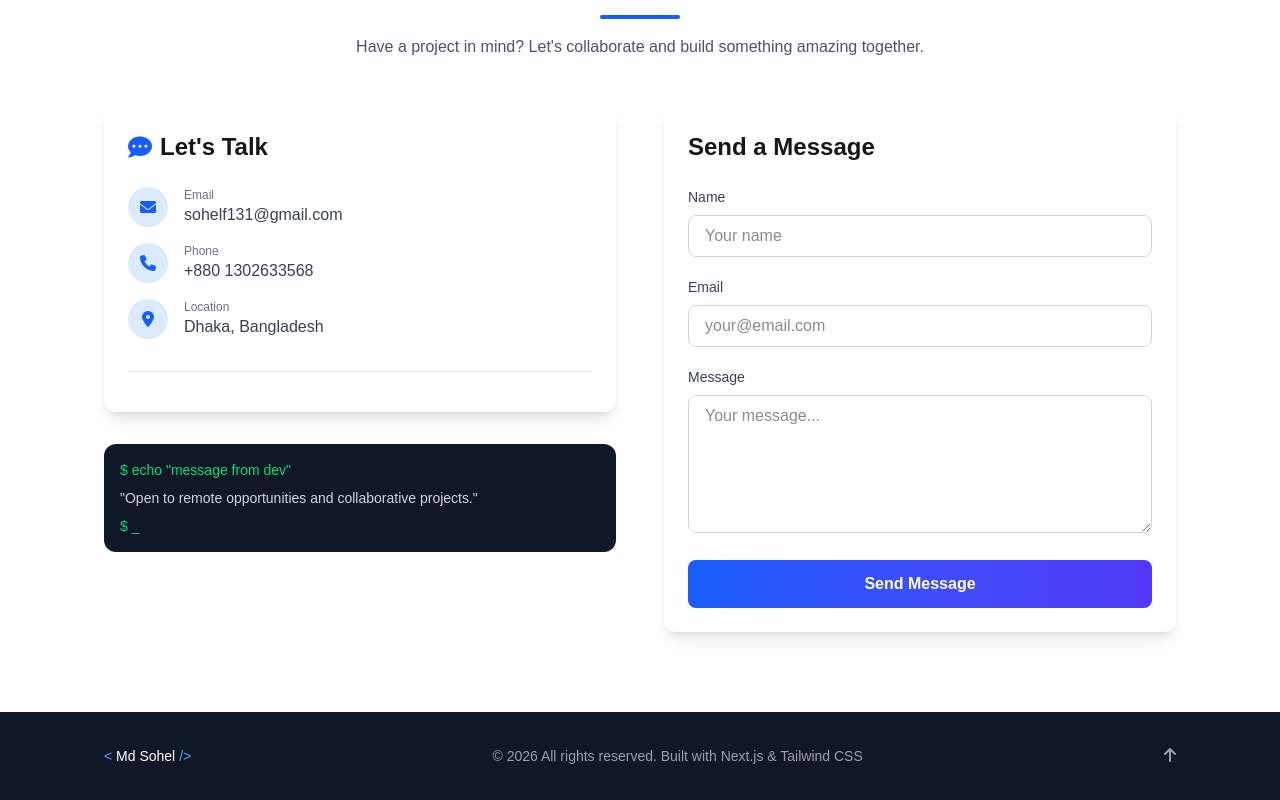
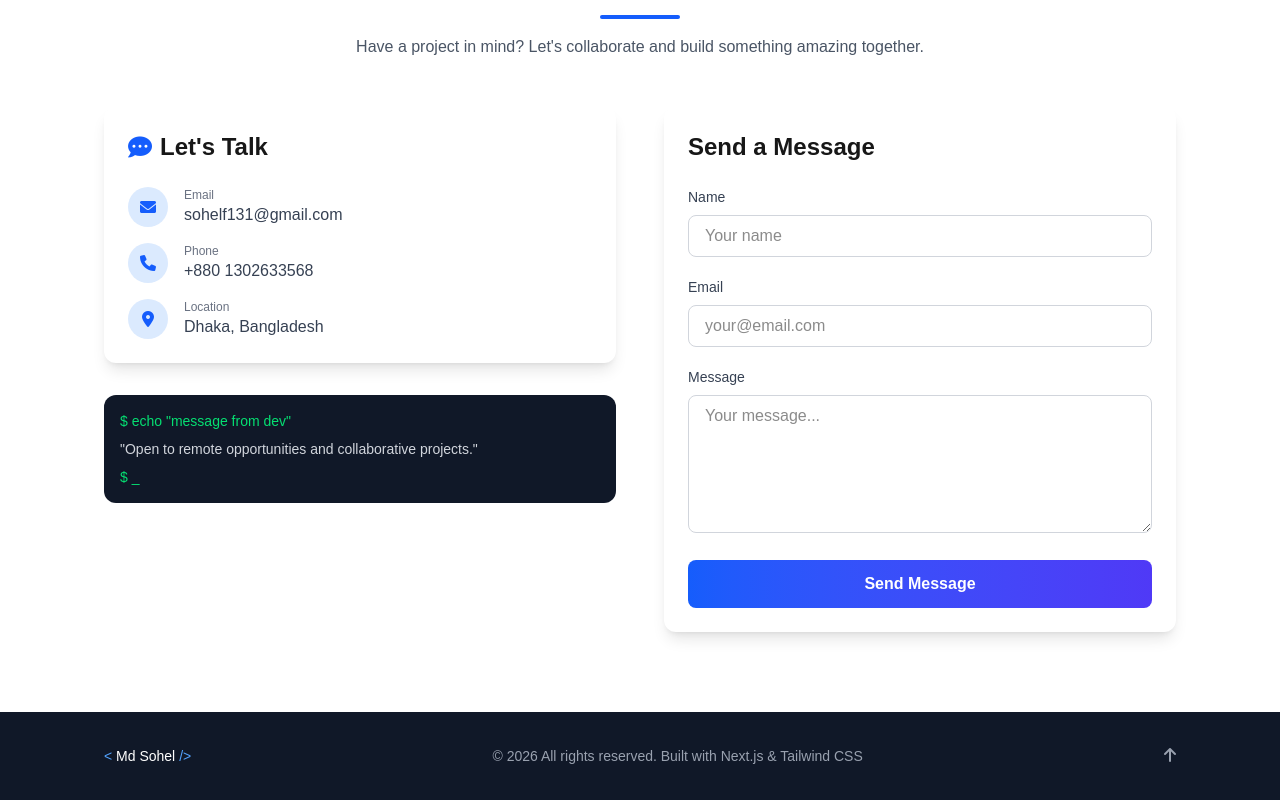
Before and after one commit to muhammad-sohel131/portfolio, a Next.js app: page / in a window 1280 px wide. Shown: the part 6338-7138 px from the top of the page. Built offline with nearby package versions, Linux system fonts and the light colour scheme.

Commit message:
removed the empty route

```diff
--- a/src/components/Contact.tsx
+++ b/src/components/Contact.tsx
@@ -35,9 +35,6 @@ const Contact = () => {
     { icon: 'fa-map-marker-alt', label: 'Location', value: 'Dhaka, Bangladesh', link: null },
   ]
 
-  const socialLinks = [
-
-  ]
 
   return (
     <section id="contact" className="py-20">
@@ -77,19 +74,6 @@ const Contact = () => {
                       )}
                     </div>
                   </div>
-                ))}
-              </div>
-              <div className="flex gap-4 mt-8 pt-4 border-t border-gray-200">
-                {socialLinks.map((social, idx) => (
-                  <a
-                    key={idx}
-                    href={social.link}
-                    target="_blank"
-                    rel="noopener noreferrer"
-                    className="w-10 h-10 bg-gray-100 rounded-full flex items-center justify-center hover:bg-blue-600 hover:text-white transition-all duration-300"
-                  >
-                    <i className={social.icon}></i>
-                  </a>
                 ))}
               </div>
             </div>
```
Also changed, not shown: src/app/projects/[id]/page.tsx (deleted).
